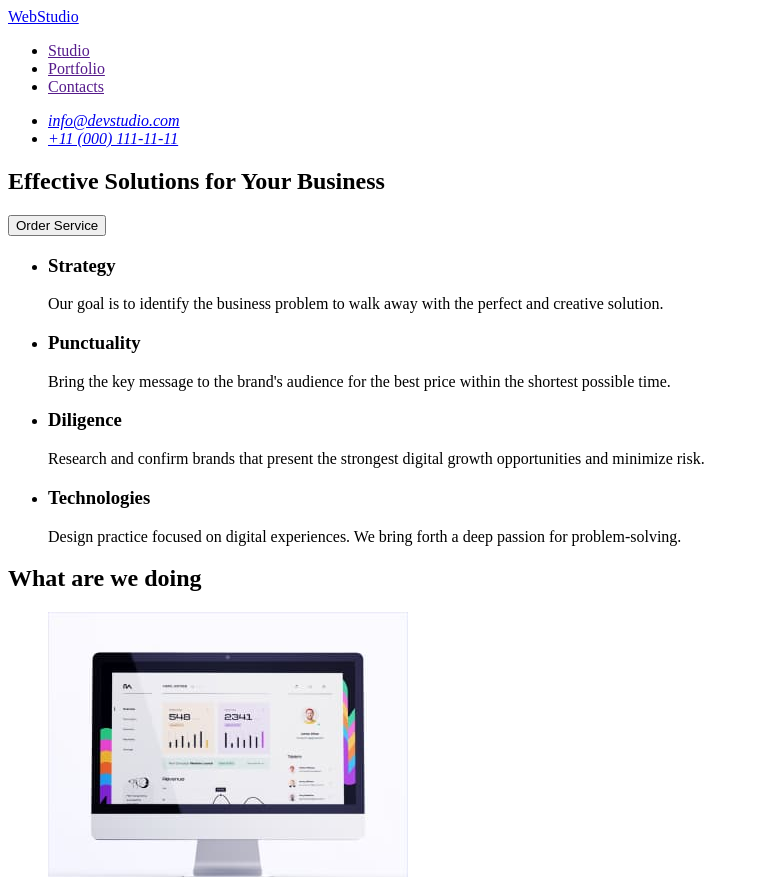
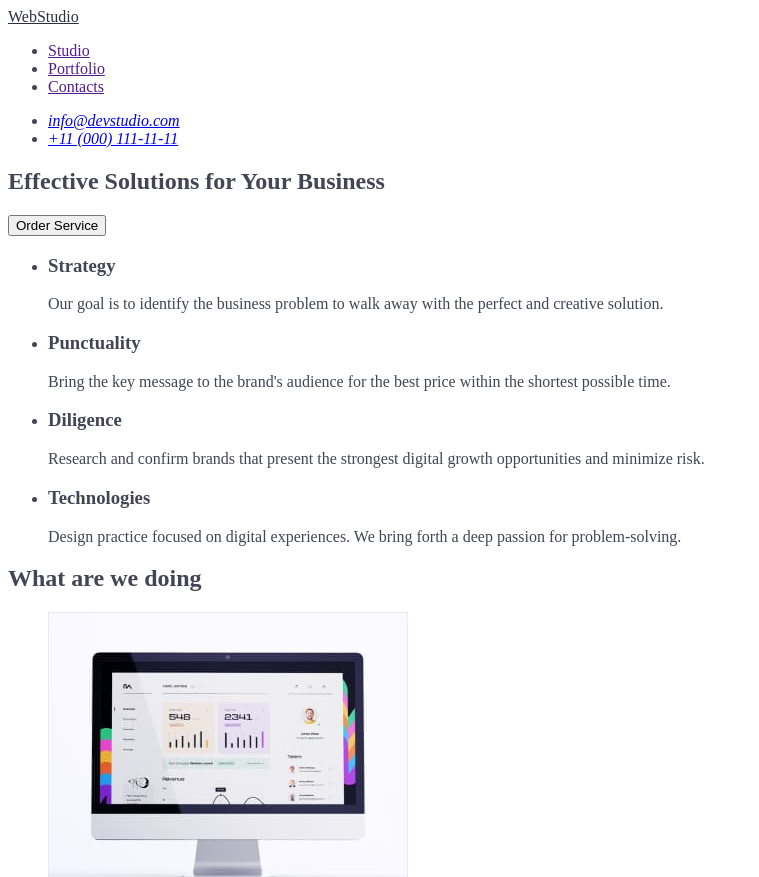
Before and after one commit to OlenaIa/goit-markup-hw-02, a plain HTML site: page index.html in a window 1280 px wide. Shown: the top 877 px of the page, without its empty margins (0-759 px from the left). Drawn offline with Linux system fonts and the light colour scheme.

Commit message:
Початок, хедер

```diff
--- /dev/null
+++ b/css/styles.css
@@ -0,0 +1,17 @@
+.main-page {
+    color: #434455;
+    background-color: #FFFFFF;
+}
+
+.header-logo {
+    color: #2E2F42;
+}
+
+/* лого хедера та заголовки колір #2E2F42; */
+/* другорядний колір #434455;*/
+/* білий текст  #FFFFFF; */
+/* лого хедера #4D5AE5 * /
+/* лого і текст футера #F4F4FD */
+/* бекграунд головний  #FFFFFF */
+/* бекграунд другорядний #F4F4FD */
+/* бекграунд темних секцій #2E2F42 */
--- a/index.html
+++ b/index.html
@@ -6,13 +6,14 @@
     <meta http-equiv="X-UA-Compatible" content="IE=edge" />
     <meta name="viewport" content="width=device-width, initial-scale=1.0" />
     <title>WebStudio</title>
+    <link rel="stylesheet" href="./css/styles.css" />
   </head>
 
-  <body>
+  <body class="main-page">
     <!--Header-->
     <header>
       <nav>
-        <a href="./index.html">WebStudio</a>
+        <a href="./index.html" class="header-logo">WebStudio</a>
         <ul>
           <li>
             <a href="">Studio</a>
@@ -26,7 +27,7 @@
         </ul>
       </nav>
       <address>
-        <ul>
+        <ul class="address">
           <li>
             <a href="mailto:info@devstudio.com">info@devstudio.com</a>
           </li>
```
